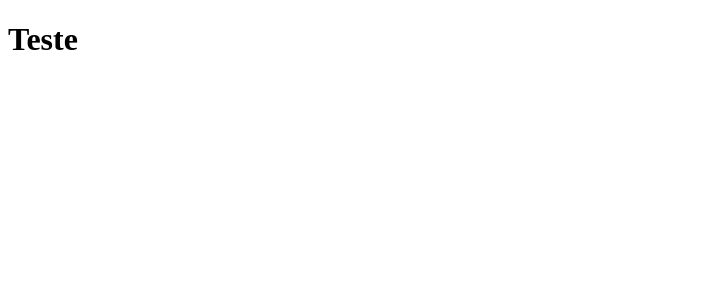
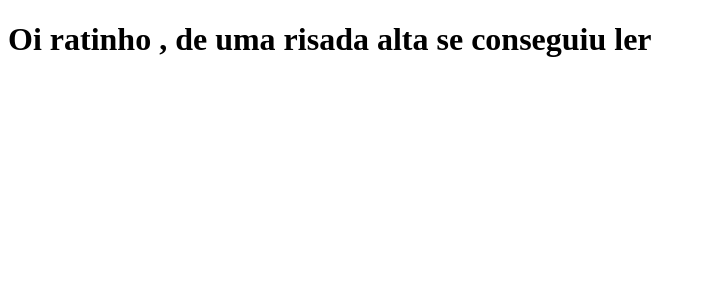
Before and after one commit to emersonjonesaraujo/clone-tabnews, a Next.js app: page / in a window 1280 px wide. Shown: the top 300 px of the page, without its empty margins (0-706 px from the left). Built offline with nearby package versions, Linux system fonts and the light colour scheme.

Commit message:
Correção da frase para a nova versão

```diff
--- a/package.json
+++ b/package.json
@@ -1,5 +1,6 @@
 {
   "name":"TABNEWS",
+  "author": "Emerson",
   "version": "1.0.0",
   "description": "Teste codespaces",
   "main": "index.js",
--- a/pages/index.js
+++ b/pages/index.js
@@ -1,4 +1,4 @@
 function home() {
-    return <h1>Teste</h1>
+    return <h1>Oi ratinho , de uma risada alta se conseguiu ler</h1>
 };
 export default home;
```
